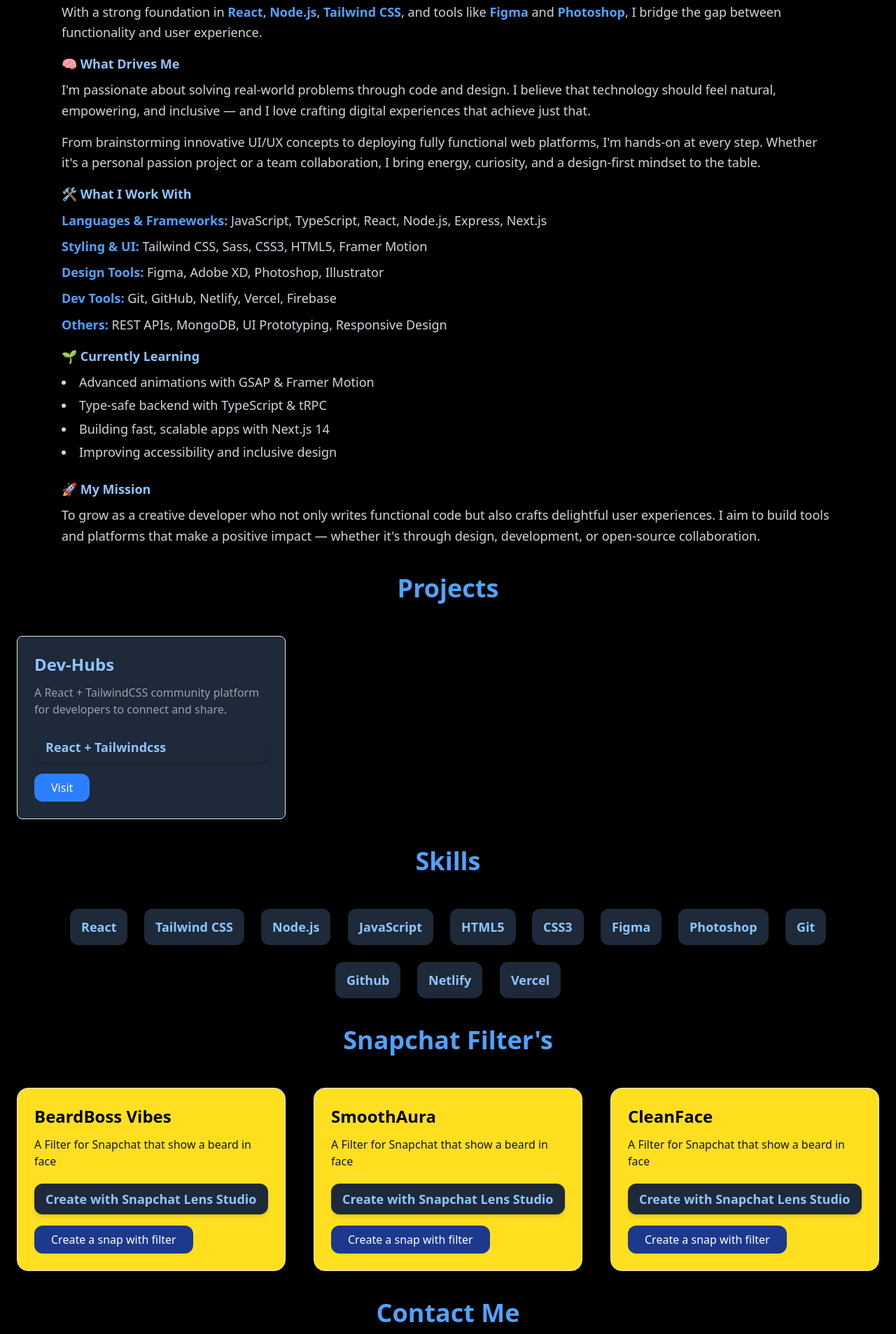
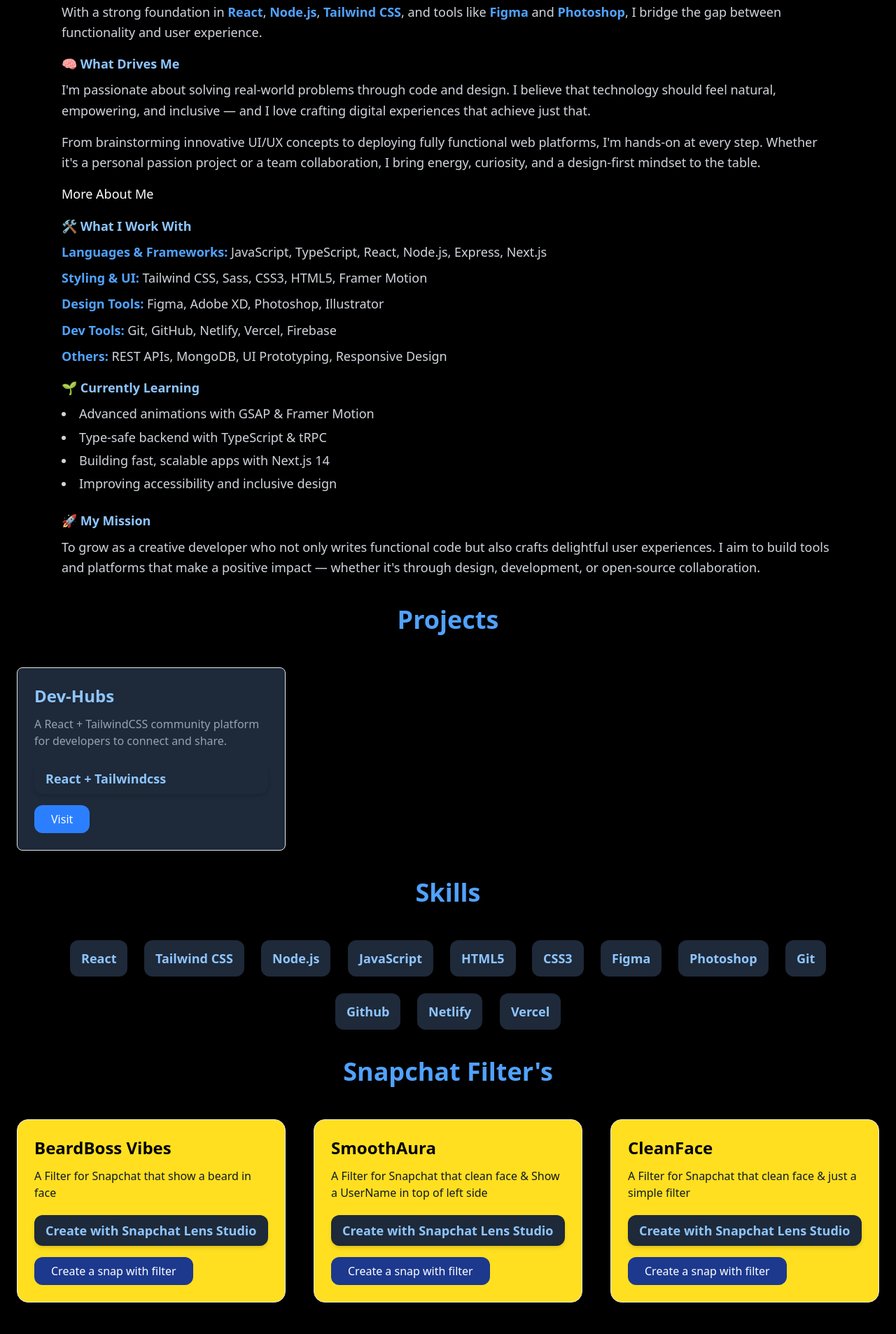
Before and after one commit to shavuparmar/PortFolio, a React (Vite) app: page / in a window 1280 px wide. Shown: the part 760-2667 px from the top of the page at 70% size. Built offline with nearby package versions, Linux system fonts and the light colour scheme.

Commit message:
google analsys added

```diff
--- a/index.html
+++ b/index.html
@@ -2,8 +2,10 @@
 <html lang="en">
   <head>
     <meta charset="UTF-8" />
+    <meta name="google-site-verification" content="snb0-WDfV0zbeX4D7Bzl_g_7Q_rwBaWYrJQkymWidLU" />
     <link rel="shortcut icon" href="favicon.ico" type="image/x-icon">
     <meta name="viewport" content="width=device-width, initial-scale=1.0" />
+
     <title>ShavuParmar</title>
   </head>
   <body>
@@ -11,7 +13,16 @@
     <script type="module" src="/src/main.tsx"></script>
     <script data-name="BMC-Widget" data-cfasync="false" src="https://cdnjs.buymeacoffee.com/1.0.0/widget.prod.min.js" data-id="Shavuparmar" data-description="Support me on Buy me a coffee!" data-message="Enjoyed the content?
 Show your support with a coffee ☕" data-color="#FF813F" data-position="Right" data-x_margin="18" data-y_margin="18"></script>
+<!-- Google tag (gtag.js) -->
+<script async src="https://www.googletagmanager.com/gtag/js?id=G-4TR3ZGCVV0"></script>
+<script>
+  window.dataLayer = window.dataLayer || [];
+  function gtag(){dataLayer.push(arguments);}
+  gtag('js', new Date());
 
-<meta name="google-site-verification" content="snb0-WDfV0zbeX4D7Bzl_g_7Q_rwBaWYrJQkymWidLU" />
+  gtag('config', 'G-4TR3ZGCVV0');
+</script>
+
+
   </body>
 </html>
--- /dev/null
+++ b/src/Pages/AboutPage.tsx
@@ -0,0 +1,23 @@
+
+
+export default function AboutPage() {
+
+
+
+  return (
+    <>
+    <div className="p-10">
+        <div className="text-white block mb-4">
+           <a href="/">Back</a>
+        </div>
+
+    </div>
+    <div className="text-white p-2">
+        <span>My Name is Saurabh Parmar & Nick name is  <span className="text-blue-500">Shavu Parmar</span> and i am from KIM Gujarat  </span>
+    </div>
+
+
+
+    </>
+  )
+}
--- a/src/Pages/HomePage.tsx
+++ b/src/Pages/HomePage.tsx
@@ -7,7 +7,7 @@
 import { BiCoffee } from "react-icons/bi";
 import { BsSnapchat } from "react-icons/bs";
 import { FiFigma } from "react-icons/fi";
-import { Link } from "react-router-dom";
+import {  Link } from "react-router-dom";
 
 
 
@@ -242,6 +242,9 @@
           <span className="block mb-4">
             From brainstorming innovative UI/UX concepts to deploying fully functional web platforms, I'm hands-on at every step. Whether it's a personal passion project or a team collaboration, I bring energy, curiosity, and a design-first mindset to the table.
           </span>
+          <span className="block mb-4">
+          <a href="/about" className="cursor-pointer text-white hover:text-slate-500" >More About Me</a>
+          </span>
 
           <span className="block mb-2 font-semibold text-blue-300">🛠️ What I Work With</span>
           <span className="block mb-2">
@@ -372,14 +375,14 @@
             {
               title: "SmoothAura",
               description:
-                "A Filter for Snapchat that show a beard in face ",
+                "A Filter for Snapchat that clean face & Show a UserName in top of left side ",
               Tools: "Create with Snapchat Lens Studio",
               link: "https://snapchat.com/add/imshavuparmar",
             },
             {
               title: "CleanFace",
               description:
-                "A Filter for Snapchat that show a beard in face ",
+                "A Filter for Snapchat that clean face & just a simple filter ",
               Tools: "Create with Snapchat Lens Studio",
               link: "https://snapchat.com/add/imshavuparmar",
             },
--- a/src/main.tsx
+++ b/src/main.tsx
@@ -4,6 +4,7 @@
 import { createBrowserRouter, RouterProvider } from 'react-router-dom'
 import HomePage from './Pages/HomePage'
 import ContactForm from './Pages/ContactForm'
+import AboutPage from './Pages/AboutPage'
 
 
 
@@ -18,6 +19,10 @@
   {
     path: "forum",
     element: <ContactForm />,
+  },
+  {
+   path:"about",
+   element:<AboutPage/>
   }
 
 
```
